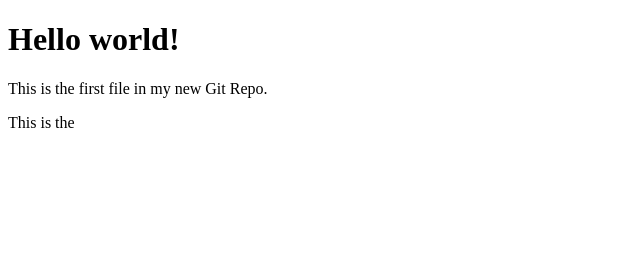
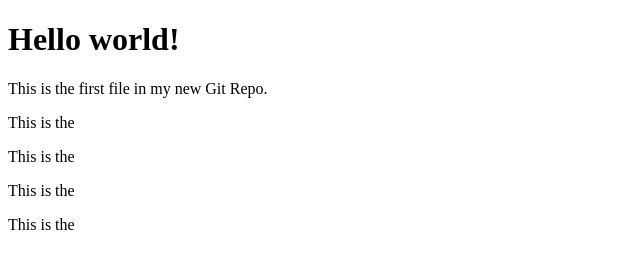
Before and after one commit to Embitar/Projekt5, a plain HTML site: page index.html in a window 1280 px wide. Shown: the whole page, without its empty margins (0-640 px from the left). Drawn offline with Linux system fonts and the light colour scheme.

Commit message:
dfdfbdf gregqegewg

```diff
--- a/index.html
+++ b/index.html
@@ -8,5 +8,9 @@
 <h1>Hello world!</h1>
 <p>This is the first file in my new Git Repo.</p>
 <p>This is the </p>
+
+
+<p>This is the </p>
+<p>This is the </p><p>This is the </p>
 </body>
 </html>
```
